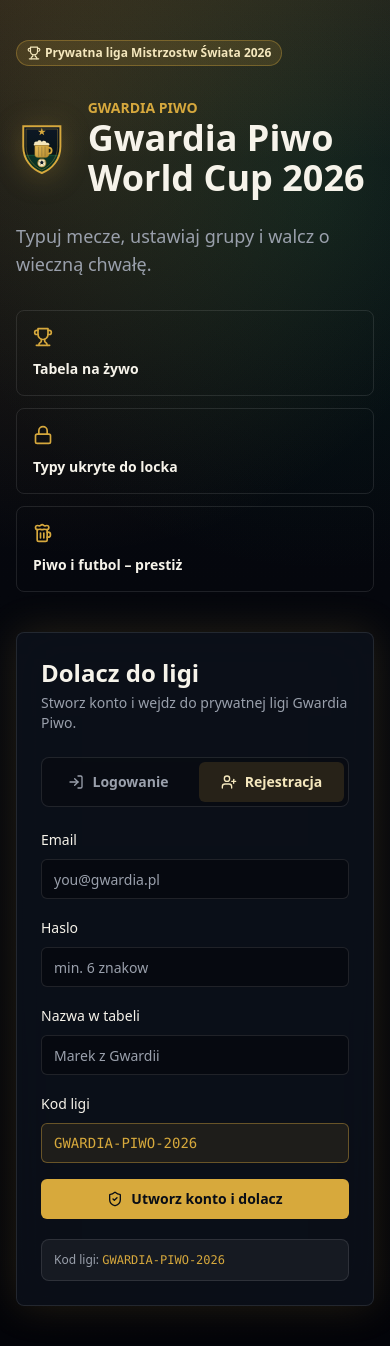
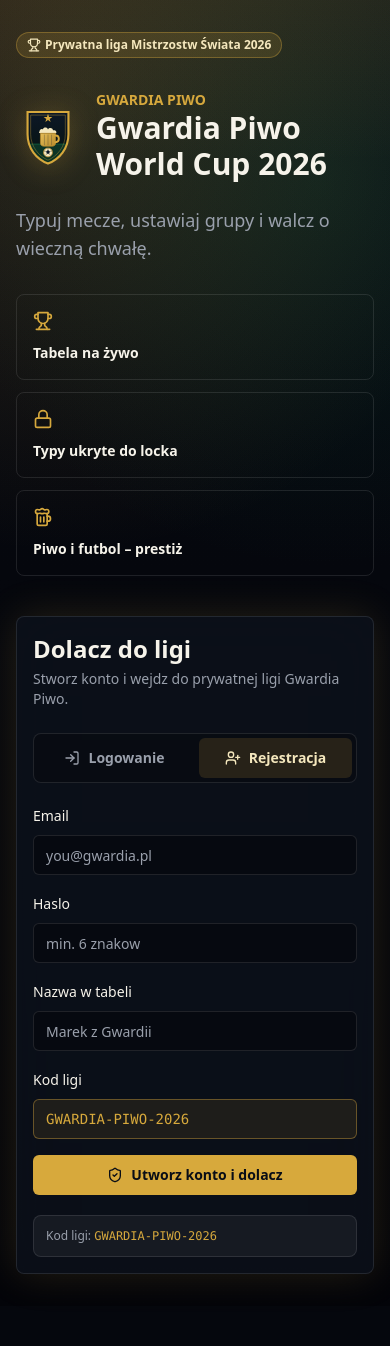
Before and after one commit to MCelinski/GwardiaFifa, a Next.js app: page / in a window 390 px wide. After the commit the page ends 1306 px from the top, so only its background shows below. Built offline with nearby package versions, Linux system fonts and the light colour scheme.

Commit message:
mobile fix

```diff
--- a/app/page.tsx
+++ b/app/page.tsx
@@ -9,38 +9,38 @@ import { Badge } from "@/components/ui/badge";
 
 export default function JoinLeaguePage() {
   return (
-    <main className="min-h-screen overflow-hidden">
-      <section className="relative mx-auto grid min-h-screen max-w-7xl items-center gap-10 px-4 py-10 sm:px-6 lg:grid-cols-[1.05fr_0.95fr] lg:px-8">
+    <main className="min-h-screen w-full overflow-x-clip">
+      <section className="relative mx-auto grid min-h-screen w-full max-w-7xl items-center gap-10 px-4 py-8 sm:px-6 sm:py-10 lg:grid-cols-[minmax(0,1.05fr)_minmax(0,0.95fr)] lg:px-8">
         <div className="absolute inset-x-0 top-0 h-40 bg-gradient-to-b from-gold/10 to-transparent" />
         <motion.div
           initial={{ opacity: 0, y: 18 }}
           animate={{ opacity: 1, y: 0 }}
           transition={{ duration: 0.5 }}
-          className="relative"
+          className="relative min-w-0"
         >
-          <Badge variant="gold">
-            <Trophy className="h-3.5 w-3.5" />
-            Prywatna liga Mistrzostw Świata 2026
+          <Badge variant="gold" className="max-w-full">
+            <Trophy className="h-3.5 w-3.5 shrink-0" />
+            <span className="min-w-0 truncate">Prywatna liga Mistrzostw Świata 2026</span>
           </Badge>
-          <div className="mt-8 flex items-center gap-5">
-            <GwardiaPiwoCrest className="h-24 w-24" />
-            <div>
+          <div className="mt-8 flex min-w-0 items-center gap-4 sm:gap-5">
+            <GwardiaPiwoCrest className="h-16 w-16 shrink-0 sm:h-24 sm:w-24" />
+            <div className="min-w-0">
               <p className="text-sm font-semibold uppercase text-gold">{league.name}</p>
-              <h1 className="max-w-3xl text-4xl font-black tracking-normal text-foreground sm:text-6xl">
+              <h1 className="max-w-3xl break-words text-3xl font-black tracking-normal text-foreground sm:text-6xl">
                 {league.appName}
               </h1>
             </div>
           </div>
           <p className="mt-6 max-w-2xl text-lg text-muted-foreground sm:text-xl">{league.subtitle}</p>
-          <div className="mt-8 grid gap-3 sm:grid-cols-3">
+          <div className="mt-8 grid min-w-0 gap-3 sm:grid-cols-3">
             {[
               ["Tabela na żywo", Trophy],
               ["Typy ukryte do locka", Lock],
               ["Piwo i futbol – prestiż", Beer]
             ].map(([label, Icon]) => (
-              <div key={label as string} className="rounded-lg border border-white/10 bg-white/6 p-4">
-                <Icon className="h-5 w-5 text-gold" />
-                <p className="mt-3 text-sm font-semibold">{label as string}</p>
+              <div key={label as string} className="min-w-0 rounded-lg border border-white/10 bg-white/6 p-4">
+                <Icon className="h-5 w-5 shrink-0 text-gold" />
+                <p className="mt-3 break-words text-sm font-semibold">{label as string}</p>
               </div>
             ))}
           </div>
@@ -50,6 +50,7 @@ export default function JoinLeaguePage() {
           initial={{ opacity: 0, y: 24 }}
           animate={{ opacity: 1, y: 0 }}
           transition={{ delay: 0.1, duration: 0.5 }}
+          className="min-w-0"
         >
           <AuthJoinCard />
         </motion.div>
--- a/components/AuthJoinCard.tsx
+++ b/components/AuthJoinCard.tsx
@@ -16,8 +16,8 @@ export function AuthJoinCard() {
   const isRegister = mode === "register";
 
   return (
-    <Card className="mx-auto max-w-md">
-      <CardContent className="p-6">
+    <Card className="mx-auto w-full max-w-md min-w-0">
+      <CardContent className="min-w-0 p-4 sm:p-6">
         <div className="mb-6">
           <h2 className="text-2xl font-bold">{isRegister ? "Dolacz do ligi" : "Zaloguj sie"}</h2>
           <p className="mt-1 text-sm text-muted-foreground">
@@ -27,32 +27,32 @@ export function AuthJoinCard() {
           </p>
         </div>
 
-        <div className="mb-5 grid grid-cols-2 gap-2 rounded-lg border border-white/10 bg-black/20 p-1">
+        <div className="mb-5 grid min-w-0 grid-cols-2 gap-2 rounded-lg border border-white/10 bg-black/20 p-1">
           <button
             type="button"
             onClick={() => setMode("login")}
             className={cn(
-              "flex h-10 items-center justify-center gap-2 rounded-md text-sm font-semibold text-muted-foreground transition",
+              "flex h-10 min-w-0 items-center justify-center gap-2 rounded-md px-2 text-sm font-semibold text-muted-foreground transition",
               mode === "login" && "bg-white/10 text-foam"
             )}
           >
-            <LogIn className="h-4 w-4" />
-            Logowanie
+            <LogIn className="h-4 w-4 shrink-0" />
+            <span className="min-w-0 truncate">Logowanie</span>
           </button>
           <button
             type="button"
             onClick={() => setMode("register")}
             className={cn(
-              "flex h-10 items-center justify-center gap-2 rounded-md text-sm font-semibold text-muted-foreground transition",
+              "flex h-10 min-w-0 items-center justify-center gap-2 rounded-md px-2 text-sm font-semibold text-muted-foreground transition",
               mode === "register" && "bg-gold/15 text-foam"
             )}
           >
-            <UserPlus className="h-4 w-4" />
-            Rejestracja
+            <UserPlus className="h-4 w-4 shrink-0" />
+            <span className="min-w-0 truncate">Rejestracja</span>
           </button>
         </div>
 
-        <form className="space-y-4">
+        <form className="min-w-0 space-y-4">
           <label className="block space-y-2">
             <span className="text-sm font-medium">Email</span>
             <Input name="email" placeholder="you@gwardia.pl" type="email" required />
@@ -78,17 +78,17 @@ export function AuthJoinCard() {
                   required
                 />
               </label>
-              <Button formAction={signUpAction} className="w-full">
-                <ShieldCheck className="h-4 w-4" />
-                Utworz konto i dolacz
+              <Button formAction={signUpAction} className="w-full min-w-0">
+                <ShieldCheck className="h-4 w-4 shrink-0" />
+                <span className="min-w-0 truncate">Utworz konto i dolacz</span>
               </Button>
             </>
           ) : (
             <>
               <input type="hidden" name="inviteCode" value={league.inviteCode} />
-              <Button formAction={signInAction} className="w-full">
-                <LogIn className="h-4 w-4" />
-                Zaloguj sie
+              <Button formAction={signInAction} className="w-full min-w-0">
+                <LogIn className="h-4 w-4 shrink-0" />
+                <span className="min-w-0 truncate">Zaloguj sie</span>
               </Button>
             </>
           )}
```
